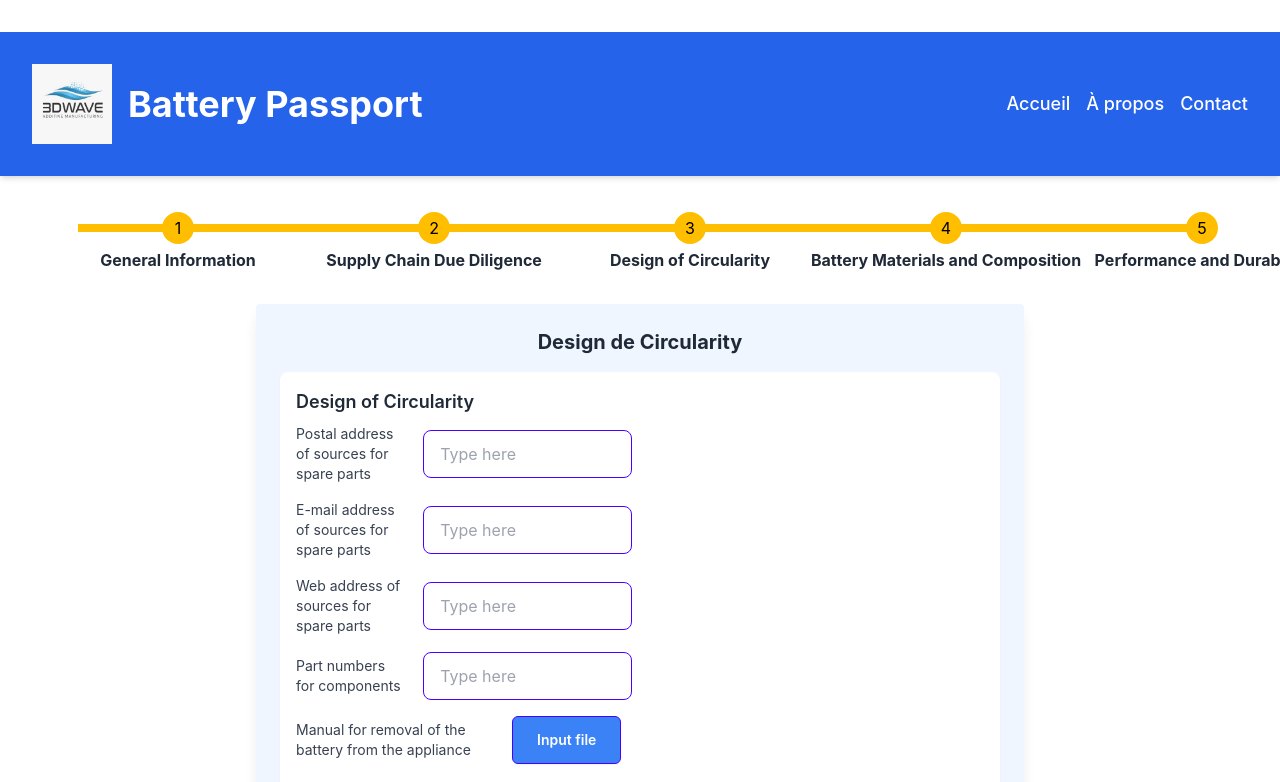
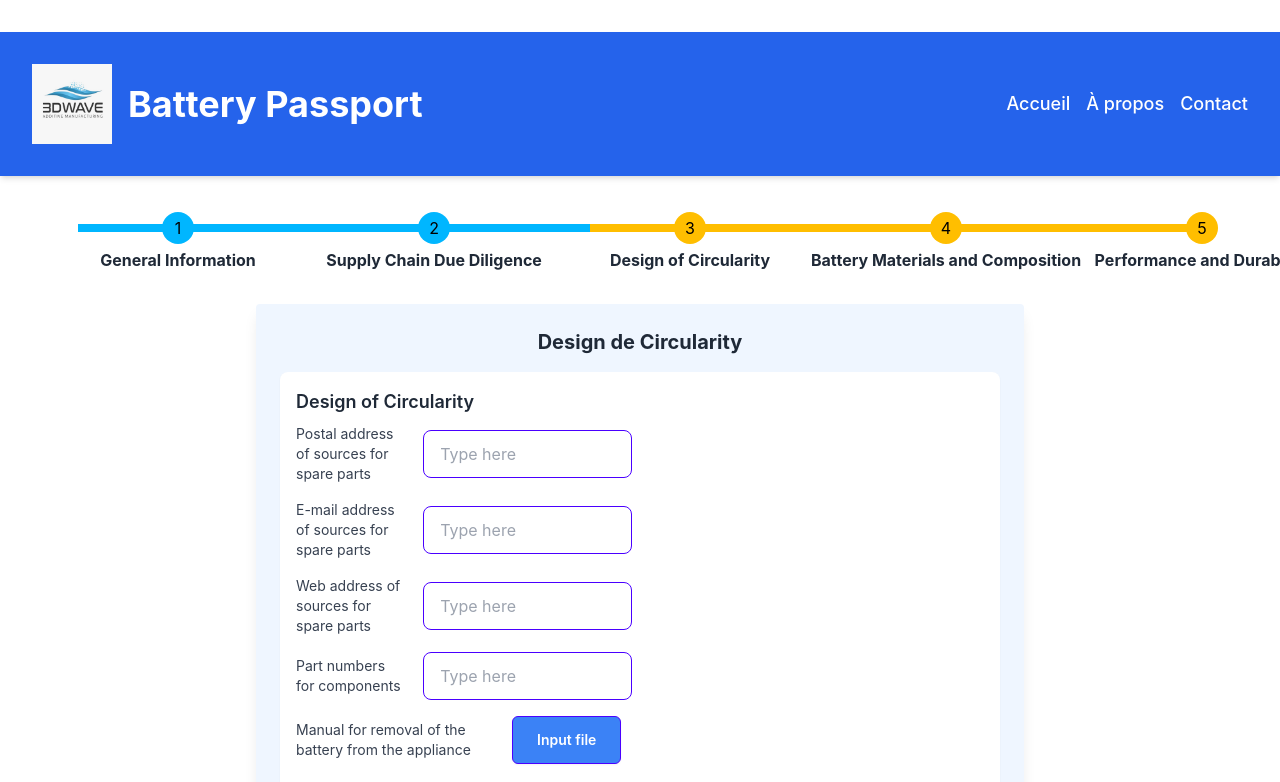
Before and after one commit to BacemJaza/BatteryForm, a React (Create React App) app in the folder battery-form/frontend/: page /designofcircularity in a window 1280 px wide. Shown: the top 782 px of the page. Built offline with nearby package versions, Linux system fonts and the light colour scheme; the HTML template or start-up script is replaced by a standard one.

Commit message:
update progress bar

```diff
--- a/battery-form/frontend/src/components/formComponents/designofcircularity.js
+++ b/battery-form/frontend/src/components/formComponents/designofcircularity.js
@@ -62,7 +62,7 @@ function FormulaireDesignCircularity() {
     <div className="mt-8">
       <Headline />
       <div className="mt-8">
-        <ProgressBar progress={progress} />
+        <ProgressBar progress="3" />
       </div>
       <div className="max-w-3xl mx-auto mt-8 p-6 bg-blue-50 rounded shadow-lg">
         <h2 className="text-xl font-bold mb-4 text-center">Design de Circularity</h2>
```
